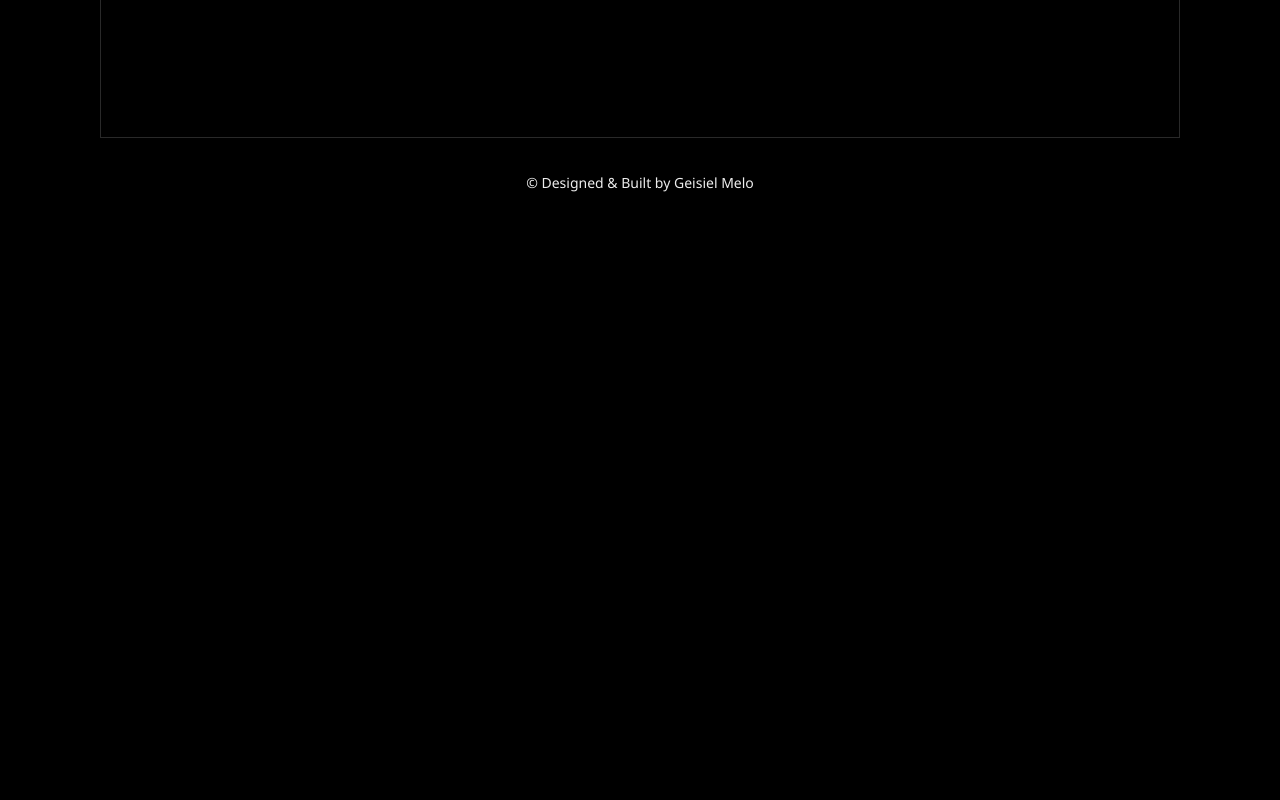
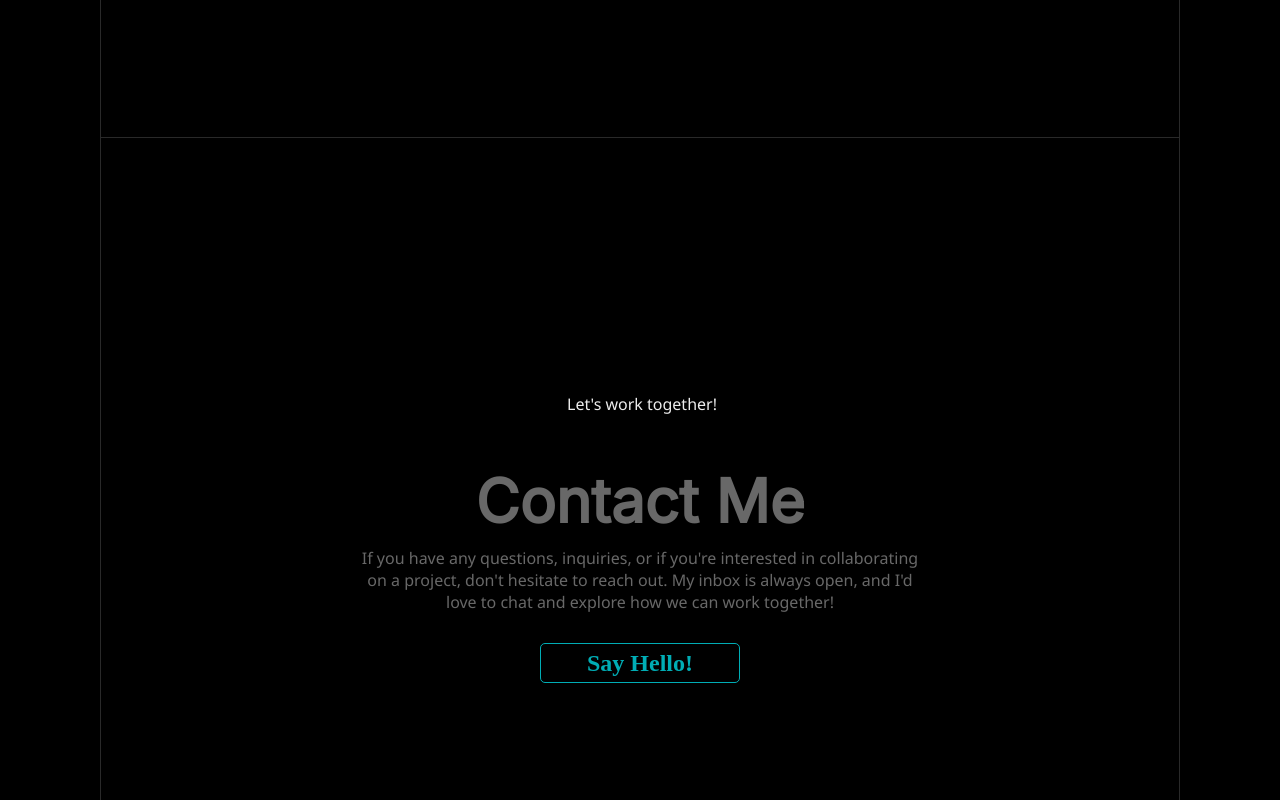
Before and after one commit to GeisielMelo/v2, a React (Vite) app: page / in a window 1280 px wide. Shown: the part 4800-5600 px from the top of the page. Before the commit the page ends 5028 px from the top, so only its background shows below. Built offline with nearby package versions, Linux system fonts and the light colour scheme.

Commit message:
feat: Created a new Contact section with a form for users to submit messages directly to the main email using EmailJS.

```diff
--- /dev/null
+++ b/src/components/ContactForm.jsx
@@ -0,0 +1,67 @@
+import ReCAPTCHA from "react-google-recaptcha";
+import React, { useState } from "react";
+import styled, { css } from "styled-components";
+import { OpacityMotion } from "./Motion";
+
+const Container = styled.div`
+  display: flex;
+  flex-direction: column;
+  justify-content: center;
+  align-items: center;
+  padding: 0 10px;
+  width: 100%;
+  input,
+  textarea {
+    width: 100%;
+    height: 40px;
+    border-radius: 5px;
+    border: 1px solid #ccc;
+    transition: border-color 0.3s;
+    margin-bottom: 10px;
+    padding: 10px;
+    &:focus {
+      border-color: #35a29f;
+    }
+    &:disabled {
+      cursor: not-allowed;
+    }
+  }
+  textarea {
+    height: 100px;
+    resize: none;
+  }
+  .submit {
+    display: flex;
+    gap: 10px;
+    button {
+      width: 100%;
+      height: 76px;
+      border-radius: 4px;
+    }
+  }
+`;
+
+const ContactForm = () => {
+  const [captchaValid, setIsCaptchaValid] = useState(false);
+  const key = "6Lexmz4oAAAAAIIPexNR5cSG2u2GT9xY6WOBElNN";
+
+  const handleCaptcha = () => {
+    setIsCaptchaValid(true);
+  };
+
+  return (
+    <Container>
+      <OpacityMotion delay={1}>
+        <input type="text" placeholder="Name" />
+        <input type="email" placeholder="E-mail" />
+        <textarea type="text" placeholder="Message"></textarea>
+        <div className="submit">
+          <ReCAPTCHA sitekey="no" onChange={() => handleCaptcha()} />
+          <button>Submit</button>
+        </div>
+      </OpacityMotion>
+    </Container>
+  );
+};
+
+export default ContactForm;
--- /dev/null
+++ b/src/components/sections/Contact.jsx
@@ -0,0 +1,89 @@
+import React, { useState } from "react";
+import styled from "styled-components";
+import ContactForm from "../ContactForm";
+
+const Container = styled.div`
+  display: flex;
+  flex-direction: column;
+  align-items: center;
+  justify-content: center;
+  padding: 0 10px;
+  height: calc(100vh - 200px);
+`;
+
+const Header = styled.div`
+  display: flex;
+  flex-direction: column;
+  justify-content: center;
+  align-items: center;
+  font-family: ${(props) => props.theme.font.family.one};
+  color: ${(props) => props.theme.color.white.default};
+  span {
+    max-width: max-content;
+    margin-bottom: 30px;
+    padding-left: 4px;
+
+    font-family: ${(props) => props.theme.font.family.two};
+    font-weight: ${(props) => props.theme.font.weight.regular};
+    color: ${(props) => props.theme.color.white.default};
+  }
+  h1 {
+    margin: 20px 0px 10px 0px;
+    font-size: clamp(40px, 5vw, 60px);
+    font-family: ${(props) => props.theme.font.family.one};
+    color: ${(props) => props.theme.color.grey.default};
+  }
+  p {
+    padding: 0 10px;
+    max-width: 600px;
+    font-family: ${(props) => props.theme.font.family.two};
+    color: ${(props) => props.theme.color.grey.default};
+    font-weight: ${(props) => props.theme.font.weight.regular};
+    text-align: center;
+  }
+`;
+
+const ContactContainer = styled.div`
+  display: flex;
+  flex-direction: column;
+  justify-content: center;
+  align-items: center;
+  margin-top: 30px;
+  background: none;
+  border-radius: 5px;
+  width: 100%;
+
+  transition: max-width 0.2s ease-in-out, height 0.4s ease-in-out, border-color 0.6s ease;
+  cursor: ${(props) => (props["data-expanded"] ? "default" : "pointer")};
+  max-width: ${(props) => (props["data-expanded"] ? "560px" : "200px")};
+  height: ${(props) => (props["data-expanded"] ? "320px" : "40px")};
+
+  color: ${(props) => props.theme.color.cyan.default};
+  border: 1px solid;
+  border-color: ${(props) =>
+    props["data-expanded"] ? props.theme.color.grey.default : props.theme.color.cyan.default};
+  &:hover {
+    background: ${(props) => (props["data-expanded"] ? "none" : props.theme.color.grey.default)};
+  }
+`;
+
+const Contact = ({ locale }) => {
+  const [formVisible, setFormVisible] = useState(false);
+
+  return (
+    <section id="contact">
+      <Container>
+        <Header>
+          <span>{locale.subtitle}</span>
+          <h1>{locale.title}</h1>
+          <p>{locale.description}</p>
+        </Header>
+        <ContactContainer data-expanded={formVisible} onClick={() => setFormVisible(true)}>
+          {formVisible ? <ContactForm /> : <h1>{locale.buttons.contact}</h1>}
+        </ContactContainer>
+      </Container>
+    </section>
+  );
+};
+
+export default Contact;
--- a/src/pages/Index.jsx
+++ b/src/pages/Index.jsx
@@ -7,6 +7,7 @@ import Hero from "../components/sections/Hero";
 import About from "../components/sections/About";
 import Featured from "../components/sections/Featured";
 import Projects from "../components/sections/Projects";
+import Contact from "../components/sections/Contact";
 import VerticalBox from "../components/VerticalBox";
 import Footer from "../components/Footer";
 import { useScreenPosition } from "../hooks/useScreenPosition";
@@ -34,6 +35,7 @@ const Index = () => {
           <About isVisible={ScreenPosition >= 200} data={locale.Technologies} locale={locale.sections.About} />
           <Featured isVisible={ScreenPosition >= 800} locale={locale.sections.Featured} />
           <Projects isVisible={ScreenPosition >= 3100} data={locale.Archive} locale={locale.sections.Projects} />
+          <Contact locale={locale.sections.Contact}/>
           <VerticalBox translate={handleLanguage} isMobile={ScreenWidth < 1150} />
           <Footer locale={locale.sections.Footer} />
         </Wrapper>
```
